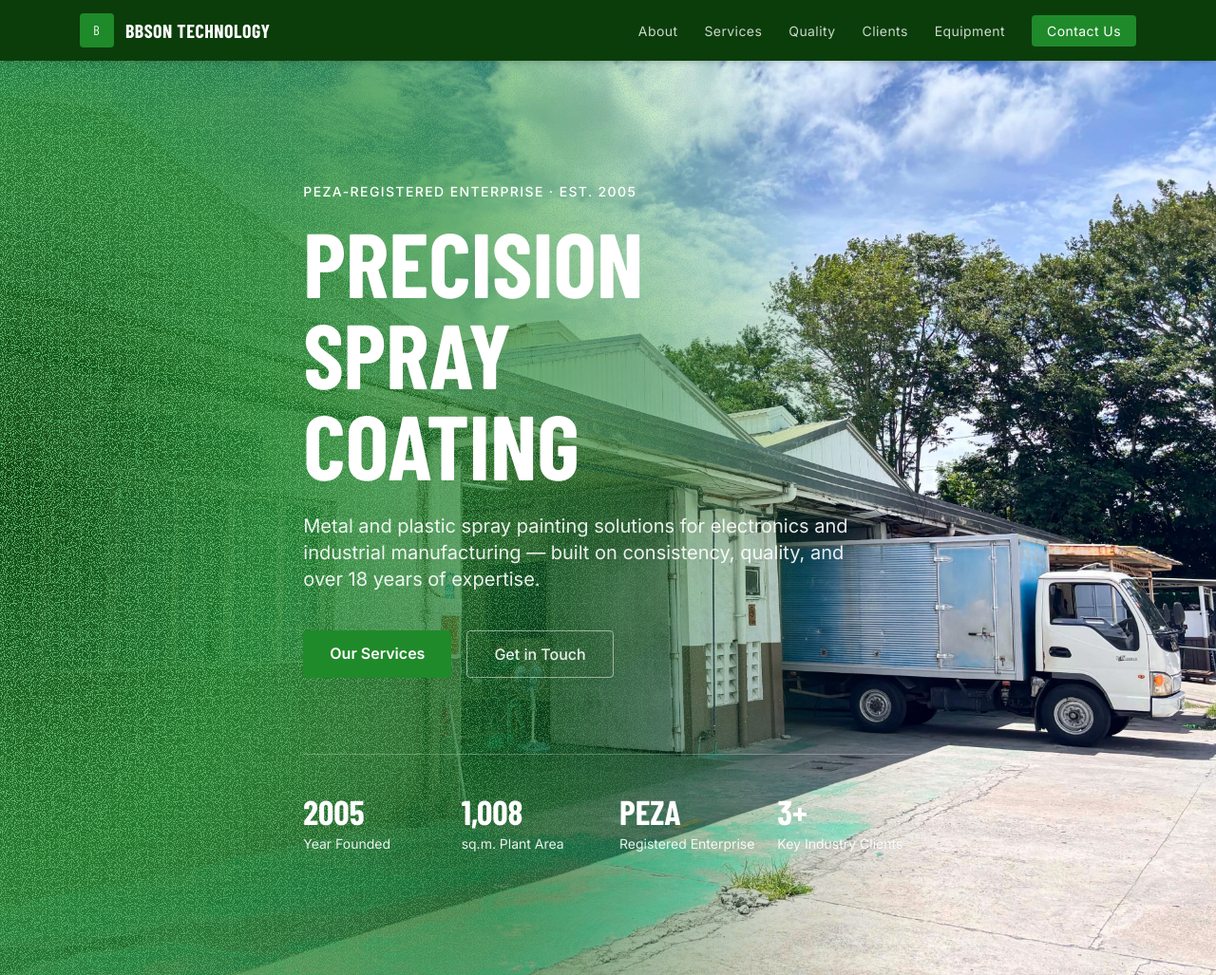
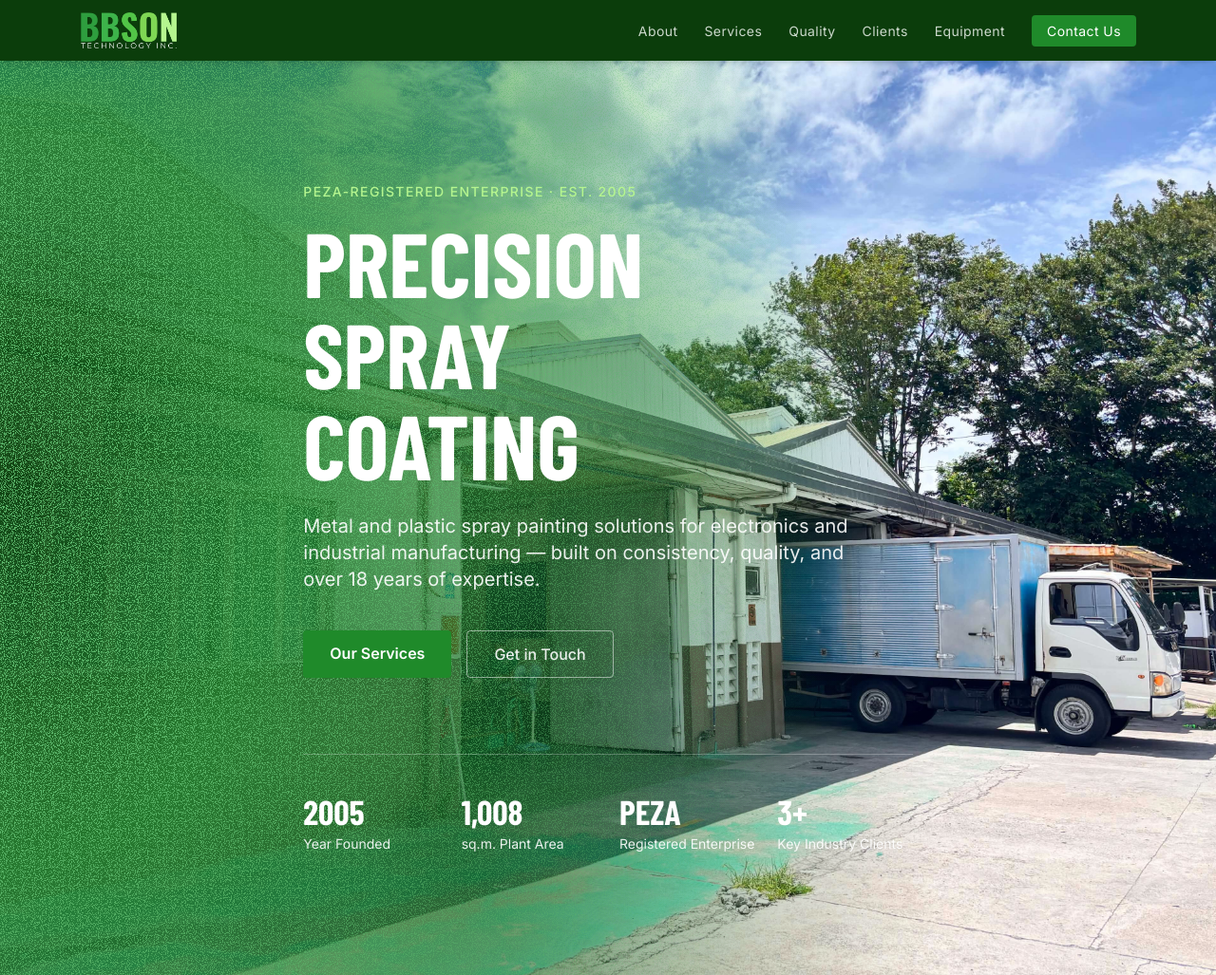
Before and after one commit to jeicooper/bbson-site, a plain HTML site: page index.html in a window 1280 px wide. Shown: the top 1027 px of the page at 95% size. Drawn offline with nearby package versions, Linux system fonts and the light colour scheme; a web font is replaced by a local one.

Commit message:
logo added

```diff
--- a/index.html
+++ b/index.html
@@ -4,6 +4,10 @@
   <meta charset="UTF-8" />
   <meta name="viewport" content="width=device-width, initial-scale=1.0, viewport-fit=cover" />
   <title>BBSON Technology, Inc.</title>
+  <link rel="icon" href="images/favicon.ico" sizes="any" />
+  <link rel="icon" type="image/png" sizes="32x32" href="images/favicon-32.png" />
+  <link rel="icon" type="image/png" sizes="192x192" href="images/favicon-192.png" />
+  <link rel="apple-touch-icon" href="images/apple-touch-icon.png" />
 
   <!-- Tailwind CSS CDN -->
   <script src="https://cdn.tailwindcss.com"></script>
@@ -41,12 +45,9 @@
   <header id="navbar" class="fixed top-0 left-0 right-0 z-50 bg-steel shadow-md">
     <div class="max-w-6xl mx-auto px-5 flex items-center justify-between h-16">
 
-      <!-- Wordmark -->
-      <a href="#home" class="flex items-center gap-3">
-        <div class="w-9 h-9 rounded bg-accent flex items-center justify-center">
-          <span class="font-display font-800 text-white text-sm tracking-widest leading-none">B</span>
-        </div>
-        <span class="font-display font-bold text-white text-xl tracking-wide uppercase">BBSON Technology</span>
+      <!-- Logo -->
+      <a href="#home" class="flex items-center" aria-label="BBSON Technology, Inc. - Home">
+        <img src="images/logo-light.png" alt="BBSON Technology, Inc." class="h-10 w-auto block" />
       </a>
 
       <!-- Desktop nav -->
@@ -89,7 +90,7 @@
   ═══════════════════════════════════════════ -->
   <section id="home" class="hero-bg min-h-screen flex items-center pt-16">
     <div class="max-w-6xl mx-auto px-5 py-24 md:py-32">
-      <p class="font-body text-[#FFFFFF] text-sm font-medium tracking-widest uppercase mb-4">
+      <p class="font-body text-[#B5F58F] text-sm font-medium tracking-widest uppercase mb-4">
         PEZA-Registered Enterprise · Est. 2005
       </p>
       <h1 class="font-display font-extrabold text-white text-5xl md:text-7xl lg:text-8xl leading-none uppercase mb-6 max-w-3xl">
@@ -521,12 +522,7 @@
   ═══════════════════════════════════════════ -->
   <footer class="bg-steel py-10 border-t border-white/10">
     <div class="max-w-6xl mx-auto px-5 flex flex-col md:flex-row items-center justify-between gap-4">
-      <div class="flex items-center gap-3">
-        <div class="w-7 h-7 rounded bg-accent flex items-center justify-center">
-          <span class="font-display font-bold text-white text-xs leading-none">B</span>
-        </div>
-        <span class="font-display font-bold text-white uppercase tracking-wide">BBSON Technology, Inc.</span>
-      </div>
+      <img src="images/logo-light.png" alt="BBSON Technology, Inc." class="h-9 w-auto block" />
       <p class="font-body text-silver/50 text-xs text-center">
         © 2005–<span id="year"></span> BBSON Technology, Inc. · FCIE/PEZA, Dasmariñas, Cavite · All rights reserved.
       </p>
```
Also changed, not shown: images/apple-touch-icon.png (added), images/favicon-192.png (added), images/favicon-32.png (added), images/favicon.ico (added), images/logo-light.png (added), images/logo.png (added).
